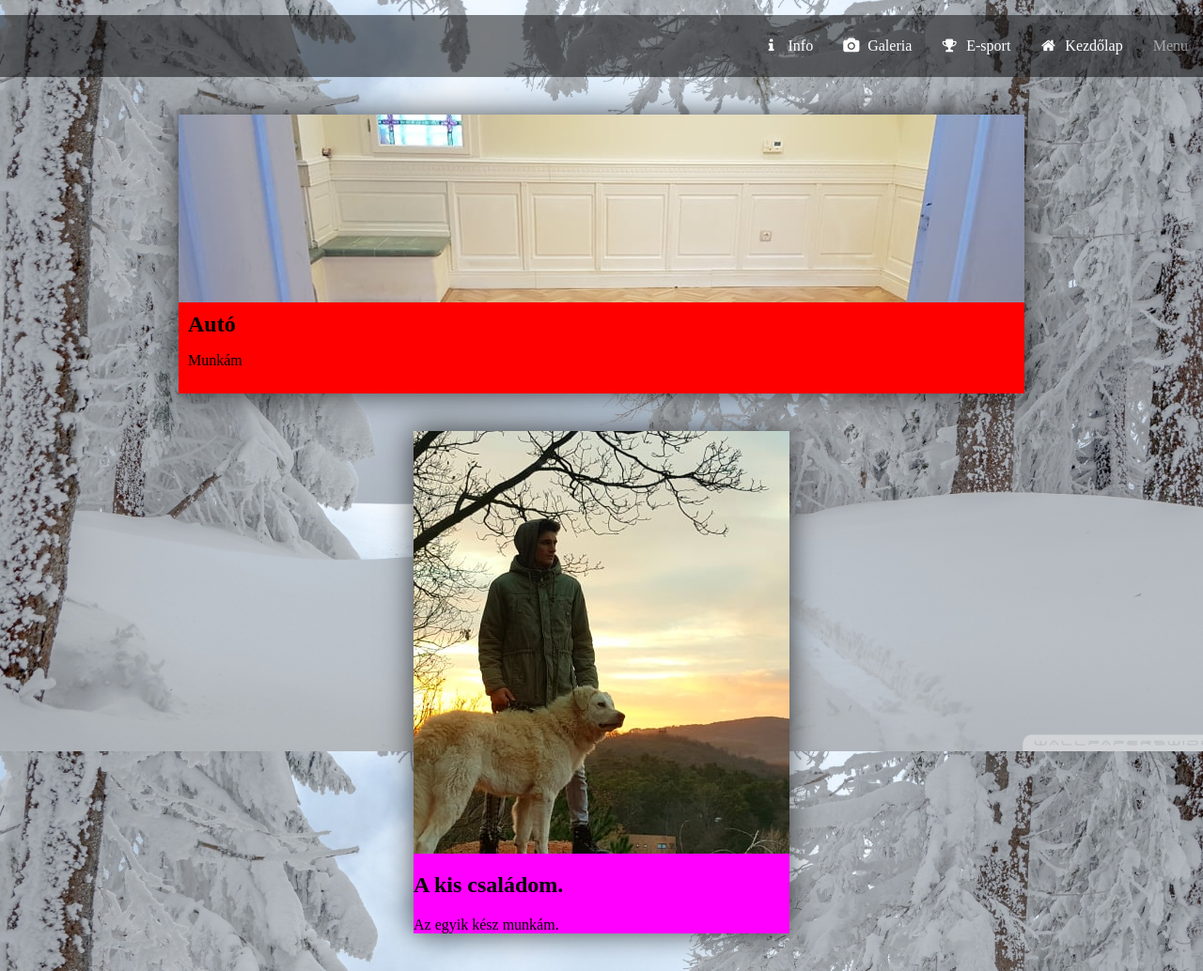
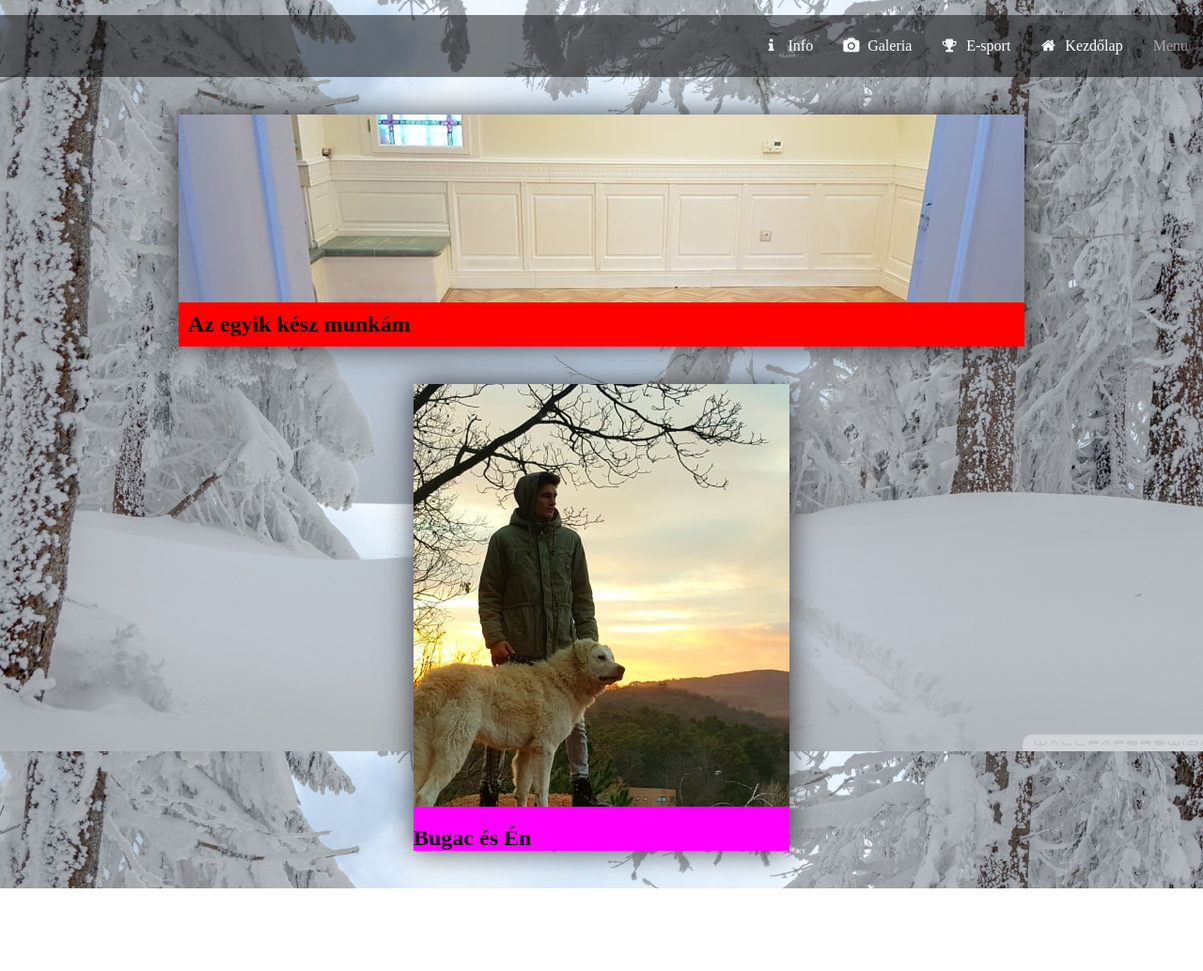
Before and after one commit to PetiIspan/HSGS9V, a plain HTML site: page galeria.html in a window 1280 px wide. Shown: the whole page at 94% size. After the commit the page ends 946 px from the top, so only its background shows below. Drawn offline with Linux system fonts and the light colour scheme.

Commit message:
Update galeria.html

```diff
--- a/galeria.html
+++ b/galeria.html
@@ -21,7 +21,7 @@
 		<ul class="navigation">
                         <li>Menu</li>
 			<li><a class="icon-home" href="index.html">Kezdőlap</a></li>
-			<li><a class="icon-champ" href="e-sport.html">E-sport</a></li>
+			<li><a class="icon-champ" href="munkaim.html">E-sport</a></li>
 			<li><a class="icon-camera" href="galeria.html">Galeria</a></li>
 			<li><a class="icon-info" href="info.html">Info</a></li>
 		</ul>
@@ -31,8 +31,7 @@
 <div class="doboz">
 	<div class="kep"></div>
 	<div class="doboz-korbefoglalo">
-		<h2>Autó</h2>
-		<p>Munkám</p>
+		<h2>Az egyik kész munkám</h2>
 	</div>
 </div>
 
@@ -40,7 +39,6 @@
 <div class="doboz2">
 	<div class="kep2"></div>
 	<div class="doboz2-korbefogalo2">
-		<h2>A kis családom.</h2>
-		<p>Az egyik kész munkám.</p>
+		<h2>Bugac és Én</h2>
 	</div>
 </div>
```
